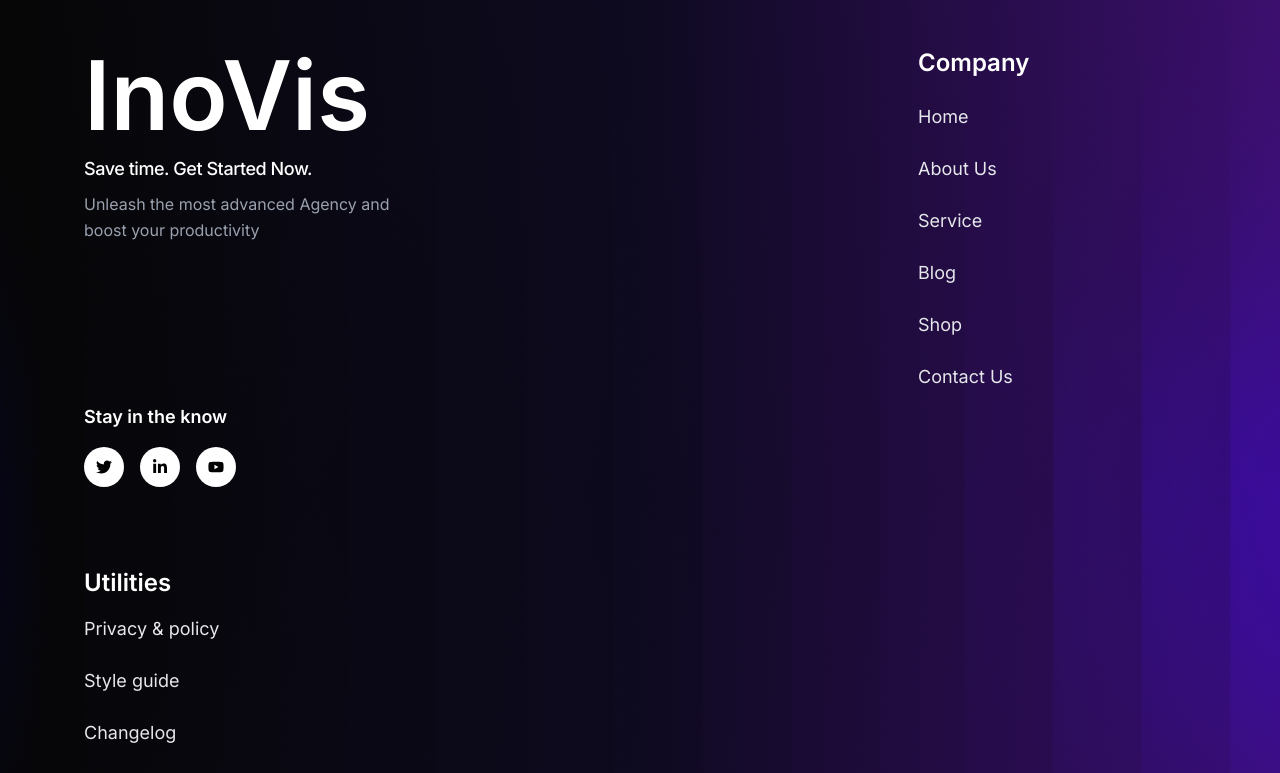
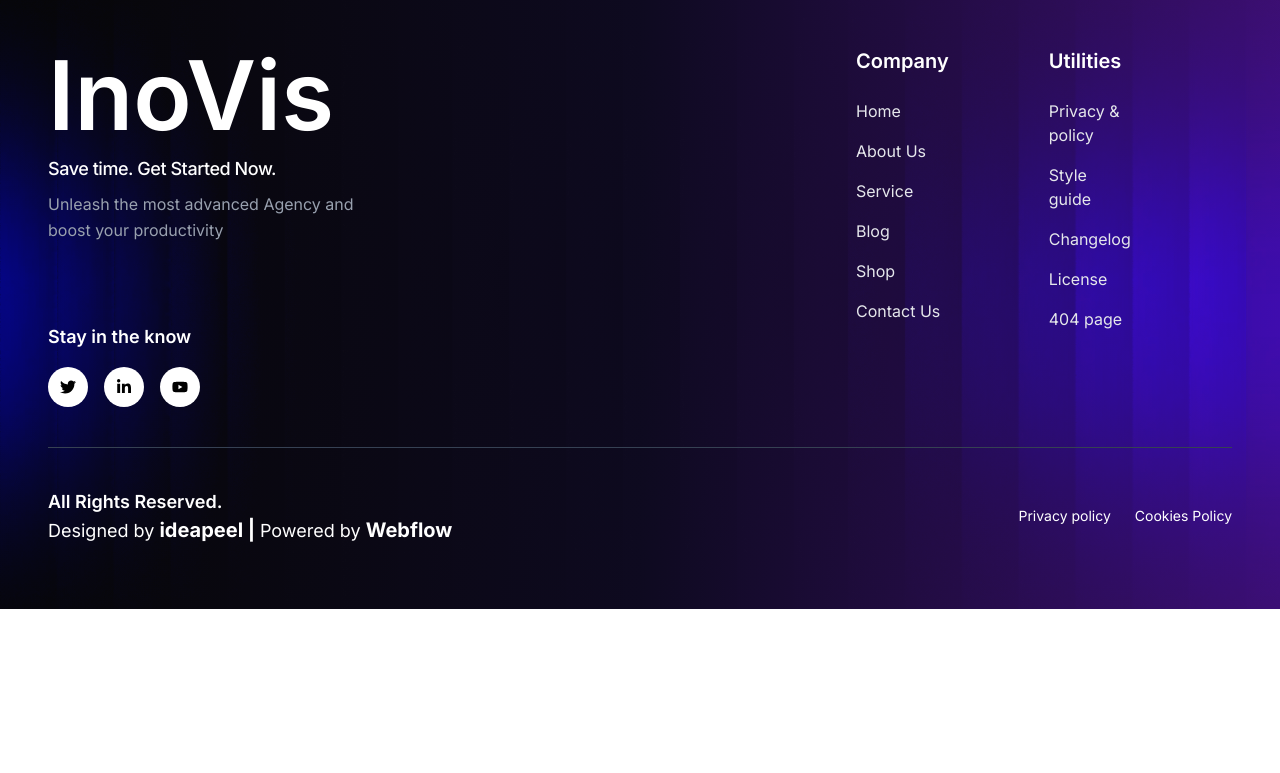
Before and after one commit to Meiprakash/Zenthink, a Next.js app: page /Blog in a window 1280 px wide. Shown: the part 3827-4600 px from the top of the page. After the commit the page ends 4436 px from the top, so only its background shows below. Built offline with nearby package versions, Linux system fonts and the light colour scheme.

Commit message:
fix: fixed all responsive bug in home page

```diff
--- a/src/app/Components/ConnectUs.tsx
+++ b/src/app/Components/ConnectUs.tsx
@@ -92,7 +92,7 @@ const ConnectSection = () => {
         whileInView={{ x: 0, opacity: 1 }}
         transition={{ duration: 1, ease: "easeOut" }}
         viewport={{ once: true }}
-        className="absolute left-0 top-1/3 -translate-y-1/2 w-[450px] h-[450px] sm:w-[250px] sm:h-[250px] md:w-[350px] md:h-[350px] opacity-90"
+        className="absolute left-0 top-1/3 -translate-y-1/2 w-[200px] h-[250px] sm:w-[250px] sm:h-[250px] md:w-[350px] md:h-[350px] opacity-90"
       >
         <Image
           src="/cta-shape-left.jpg"
@@ -109,14 +109,14 @@ const ConnectSection = () => {
         whileInView={{ x: 0, opacity: 1 }}
         transition={{ duration: 1, ease: "easeOut" }}
         viewport={{ once: true }}
-        className="absolute right-0 top-1/3 -translate-y-1/2 w-[450px] h-[450px] sm:w-[250px] sm:h-[250px] md:w-[350px] md:h-[350px] opacity-90"
+        className="absolute right-0 top-1/3 -translate-y-1/2  w-[200px] h-[250px] sm:w-[250px] sm:h-[250px] md:w-[350px] md:h-[350px] opacity-90"
       >
         <Image
           src="/cta-shape-right.jpg"
           alt="Right Sphere"
           width={450}
           height={450}
-          className="md:w-450 md:h-140 sm:w-50"
+          className=" md:w-450 md:h-140 sm:w-50"
         />
       </motion.div>
 
--- a/src/app/Components/Footer.tsx
+++ b/src/app/Components/Footer.tsx
@@ -15,19 +15,17 @@ const Footer = () => {
       }}
     >
       <div className="max-w-[1300px] mx-auto px-6 md:px-12 py-16">
-        {/* Top Section */}
-        <div className="flex flex-wrap justify-between gap-12 lg:gap-20 md:ml-9">
-          {/* Left */}
+        {/* <div className="flex flex-wrap justify-between gap-1  lg:gap-20 md:ml-9">
           <motion.div
             initial={{ opacity: 0, y: 40 }}
             whileInView={{ opacity: 1, y: 0 }}
             transition={{ duration: 0.6 }}
             className="min-w-[250px] flex-1"
           >
-            <p className="md:text-8xl sm:text-[52px] font-semibold mb-3 ">
+            <p className="text-6xl md:text-8xl sm:text-[52px] font-semibold mb-3 ">
               InoVis
             </p>
-            <p className="text-lg mb-2 font-medium tracking-tight">
+            <p className="text-md md:text-lg sm:text-lg lg:text-lg mb-2 font-medium tracking-tight">
               Save time. Get Started Now.
             </p>
             <p className="text-gray-400 max-w-xs text-base leading-relaxed">
@@ -55,15 +53,14 @@ const Footer = () => {
             </div>
           </motion.div>
 
-          {/* Company */}
           <motion.div
             initial={{ opacity: 0, y: 40 }}
             whileInView={{ opacity: 1, y: 0 }}
             transition={{ duration: 0.6, delay: 0.2 }}
-            className="min-w-[150px] flex-1 md:ml-110 sm:ml-10"
+            className="min-w-[150px] flex-1  md:ml-110 sm:ml-10"
           >
             <h4 className="font-semibold md:text-2xl mb-6">Company</h4>
-            <ul className="space-y-6 text-gray-200 md:text-lg mb-6">
+            <ul className="space-y-6 text-gray-200 text-sm md:text-lg mb-6">
               {[
                 { name: "Home", link: "/" },
                 { name: "About Us", link: "/about-us" },
@@ -84,15 +81,14 @@ const Footer = () => {
             </ul>
           </motion.div>
 
-          {/* Utilities */}
           <motion.div
             initial={{ opacity: 0, y: 40 }}
             whileInView={{ opacity: 1, y: 0 }}
             transition={{ duration: 0.6, delay: 0.4 }}
-            className="min-w-[150px] flex-1 sm:ml-0"
+            className="min-w-[150px] flex-1 "
           >
             <h4 className="font-semibold md:text-2xl mb-4">Utilities</h4>
-            <ul className="space-y-6 text-gray-200 md:text-lg">
+            <ul className="space-y-6 text-gray-200 text-sm md:text-lg">
               {[
                 "Privacy & policy",
                 "Style guide",
@@ -108,6 +104,100 @@ const Footer = () => {
               ))}
             </ul>
           </motion.div>
+        </div> */}
+        {/* Top Section */}
+        <div className="grid grid-cols-3 sm:grid-cols-3  lg:grid-cols-3 gap-10">
+          {/* Left */}
+          <motion.div
+            initial={{ opacity: 0, y: 40 }}
+            whileInView={{ opacity: 1, y: 0 }}
+            transition={{ duration: 0.6 }}
+            className=""
+          >
+            <p className="text-5xl sm:text-6xl md:text-8xl font-semibold mb-3">
+              InoVis
+            </p>
+            <p className="text-sm md:text-lg sm:text-lg mb-2 font-medium tracking-tight">
+              Save time. Get Started Now.
+            </p>
+            <p className="text-gray-400 max-w-xs text-sm sm:text-base leading-relaxed">
+              Unleash the most advanced Agency and boost your productivity
+            </p>
+
+            <div className="mt-10 sm:mt-20">
+              <p className="text-lg font-semibold mb-4">Stay in the know</p>
+              <div className="flex items-center gap-4">
+                {[FaTwitter, FaLinkedinIn, FaYoutube].map((Icon, i) => (
+                  <motion.a
+                    key={i}
+                    whileHover={{ scale: 1.15 }}
+                    href="#"
+                    className="bg-white text-black p-3 rounded-full hover:bg-purple-600 hover:text-white transition-all"
+                  >
+                    <Icon />
+                  </motion.a>
+                ))}
+              </div>
+            </div>
+          </motion.div>
+          <div className="flex gap-20 ml-10 md:gap-30 md:ml-10 sm:gap-20 sm:ml-30 lg:gap-25 lg:ml-100">
+            {/* Company */}
+            <motion.div
+              initial={{ opacity: 0, y: 40 }}
+              whileInView={{ opacity: 1, y: 0 }}
+              transition={{ duration: 0.6, delay: 0.2 }}
+              className=""
+            >
+              <h4 className="font-semibold text-lg sm:text-xl mb-6">Company</h4>
+              <ul className="space-y-4 text-gray-200 text-sm sm:text-base">
+                {[
+                  "Home",
+                  "About Us",
+                  "Service",
+                  "Blog",
+                  "Shop",
+                  "Contact Us",
+                ].map((item, i) => (
+                  <li key={i}>
+                    <Link
+                      href="#"
+                      className="hover:text-white transition-colors"
+                    >
+                      {item}
+                    </Link>
+                  </li>
+                ))}
+              </ul>
+            </motion.div>
+
+            {/* Utilities */}
+            <motion.div
+              initial={{ opacity: 0, y: 40 }}
+              whileInView={{ opacity: 1, y: 0 }}
+              transition={{ duration: 0.6, delay: 0.4 }}
+              className=""
+            >
+              <h4 className="font-semibold text-xl mb-6">Utilities</h4>
+              <ul className="space-y-4 text-gray-200 text-sm sm:text-base">
+                {[
+                  "Privacy & policy",
+                  "Style guide",
+                  "Changelog",
+                  "License",
+                  "404 page",
+                ].map((item, i) => (
+                  <li key={i}>
+                    <Link
+                      href="#"
+                      className="hover:text-white transition-colors"
+                    >
+                      {item}
+                    </Link>
+                  </li>
+                ))}
+              </ul>
+            </motion.div>
+          </div>
         </div>
 
         {/* Divider */}
--- a/src/app/Components/RecentWork.tsx
+++ b/src/app/Components/RecentWork.tsx
@@ -17,21 +17,21 @@ const works = [
     title: "Web Dev",
     description: "Create a portfolio that highlights your best work.",
     image: "/project-03.png",
-    link: "/Service/WebDev-project-1",
+    link: "/Service/web-dev",
   },
   {
     title: "Branding",
     description:
       "Modernize your site with strategic design updates that improve usability and visual appeal.",
     image: "/project-05.png",
-    link: "/Service/Branding-project-1",
+    link: "/Service/branding",
   },
   {
     title: "Motion",
     description:
       "Add life to your brand through animation, movement, and storytelling.",
     image: "/project-06.png",
-    link: "/Service/Motion-project-1",
+    link: "/Service/motion",
   },
 ];
 
@@ -49,7 +49,7 @@ const RecentWork: React.FC = () => {
         >
           {/* Left title part */}
           <div>
-            <p className="text-lg text-gray-800 mb-3 flex items-center gap-2">
+            <p className="text-md sm:text-xl md:text-2xl lg:text-xl text-gray-800 mb-3 flex items-center gap-1">
               Recent work
               <span>
                 <Image
@@ -60,62 +60,37 @@ const RecentWork: React.FC = () => {
                 />
               </span>
             </p>
-            <h2 className="sm:text-3xl md:text-5xl font-semibold text-gray-900 leading-tight">
-              Explore Our <br className="hidden md:block" />
-              Transformative Solutions
-            </h2>
+            <div className="grid grid-cols-2 gap-10 mb-16">
+              <h2 className="text-[15px] sm:text-3xl  md:text-5xl lg:text-[48px]  text-gray-900 leading-tight">
+                We Engineer Solutions That Transform{" "}
+                <br className="hidden md:block" />
+                Businesses Into Leaders.
+              </h2>
+              <p className="text-gray-600 text-start text-[10px] md:text-[16px] sm:text-[15px] leading-relaxed md:ml-3">
+                We help businesses scale through strategic software and digital
+                innovation. From custom applications to enterprise platforms,
+                our services are engineered to optimize your operations and
+                drive competitive advantage.
+              </p>
+            </div>
           </div>
-
-          {/* Right description part */}
-          <p className="text-gray-600 text-base md:text-lg sm:text-sm leading-relaxed max-w-lg sm:ml-18 sm:mt-5">
-            We believe exceptional software comes from deep collaboration. Our
-            approach is designed to deliver results. Most of our projects are
-            protected under NDAs, but here is a glimpse into our delivered
-            solutions.
-          </p>
         </motion.div>
 
         {/* ✅ Asymmetric Grid Layout */}
-        <div className="grid grid-cols-12 gap-8">
-          {/* Row 1 */}
-          <motion.div
-            initial={{ opacity: 0, y: 50 }}
-            whileInView={{ opacity: 1, y: 0 }}
-            transition={{ duration: 0.6 }}
-            viewport={{ once: true }}
-            className="md:col-span-8 sm:col-span-6"
-          >
+        <div className="grid grid-cols-1 sm:grid-cols-2 md:grid-cols-12 gap-8">
+          <motion.div className="col-span-1 sm:col-span-2 md:col-span-8">
             <WorkCard work={works[0]} height="h-[500px]" />
           </motion.div>
 
-          <motion.div
-            initial={{ opacity: 0, y: 50 }}
-            whileInView={{ opacity: 1, y: 0 }}
-            transition={{ duration: 0.6, delay: 0.2 }}
-            viewport={{ once: true }}
-            className="md:col-span-4 sm:col-span-6"
-          >
+          <motion.div className="col-span-1 sm:col-span-2 md:col-span-4">
             <WorkCard work={works[1]} height="h-[500px]" />
           </motion.div>
 
-          {/* Row 2 */}
-          <motion.div
-            initial={{ opacity: 0, y: 50 }}
-            whileInView={{ opacity: 1, y: 0 }}
-            transition={{ duration: 0.6, delay: 0.3 }}
-            viewport={{ once: true }}
-            className="col-span-5 sm:col-span-6"
-          >
+          <motion.div className="col-span-1 sm:col-span-2 md:col-span-5">
             <WorkCard work={works[2]} height="h-[420px]" />
           </motion.div>
 
-          <motion.div
-            initial={{ opacity: 0, y: 50 }}
-            whileInView={{ opacity: 1, y: 0 }}
-            transition={{ duration: 0.6, delay: 0.4 }}
-            viewport={{ once: true }}
-            className="col-span-7 sm:col-span-6"
-          >
+          <motion.div className="col-span-1 sm:col-span-2 md:col-span-7">
             <WorkCard work={works[3]} height="h-[420px]" />
           </motion.div>
         </div>
```
Also changed, not shown: src/app/Components/Blog.tsx (+4 -4 lines), src/app/Components/FaqSection.tsx (+4 -4 lines), src/app/Components/Service.tsx (+6 -6 lines).
